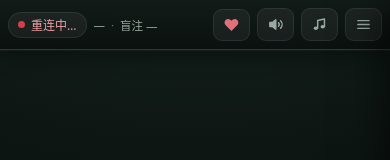
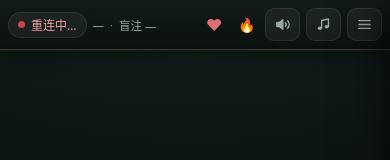
Before and after one commit to Jinzhengxu/poker-table, a website: page public/index.html in a window 390 px wide. Shown: the top 160 px of the page. Drawn offline with Linux system fonts and the light colour scheme.

Commit message:
热词补上入口：德州和掼蛋顶栏各加一条链接
/hotword 一直单向链到另外两张桌，反过来没有，新游戏只能靠手敲网址进。
两张桌的顶栏现在各挂一条 🔥 热词。

390px 的顶栏塞不下第六个按钮：手数和盲注被挤到只剩「盲…」。
手机上把两条换桌链接的药丸外壳去掉，只留符号，省回三十来像素，
顺带让「去别的桌」和旁边的音效/音乐/连麦开关在视觉上分成两类。
顺手把热词页上那条♥掼蛋改成 .table-link，红桃这才染上色。

```diff
--- a/public/index.html
+++ b/public/index.html
@@ -32,6 +32,7 @@
     <div class="grow"></div>
 
     <a class="icon-btn table-link" href="/guandan" title="去掼蛋桌" aria-label="去掼蛋桌"><span class="suit" aria-hidden="true">♥</span><span class="lbl">掼蛋</span></a>
+    <a class="icon-btn hw-link" href="/hotword" title="去热词" aria-label="去热词"><span class="suit" aria-hidden="true">🔥</span><span class="lbl">热词</span></a>
     <button id="btnSound" class="icon-btn" type="button" aria-label="提示音开关" aria-pressed="true">
       <span class="ico-snd" aria-hidden="true"></span><span class="lbl">音效</span>
     </button>
--- a/public/style.css
+++ b/public/style.css
@@ -175,14 +175,16 @@ h3, h4 { margin: 0; font-weight: 600; }
 }
 .icon-btn:hover { color: var(--txt); background: rgba(255, 255, 255, .09); }
 /* 顶栏上那个跳到另一张桌子的链接，也用 .icon-btn 的壳 */
-.table-link, .gd-link { text-decoration: none; font-size: 12px; white-space: nowrap; }
+.table-link, .gd-link, .hw-link { text-decoration: none; font-size: 12px; white-space: nowrap; }
 /* 花色占位和图标一样宽，手机上标签收起来之后按钮不会突然变窄一截 */
-.table-link .suit, .gd-link .suit {
+.table-link .suit, .gd-link .suit, .hw-link .suit {
   width: 15px; text-align: center; flex: 0 0 auto; font-size: 14px; line-height: 1;
 }
 /* 红花色染成红的，手机上只剩一个符号时也一眼看出这是「另一张桌子」，
    而不是旁边那几个开关 */
 .table-link .suit { color: #e2707a; }
+/* 热词那条用的是彩色 emoji，字面尺寸比♠♥大一圈，压小一档才跟花色一样高 */
+.hw-link .suit { font-size: 12px; }
 .icon-btn[aria-pressed="false"] { color: var(--txt-faint); }
 
 /* 图标本体：一个被 SVG 遮罩裁出形状的色块，颜色跟着 currentColor 走 */
@@ -1574,14 +1576,23 @@ h3, h4 { margin: 0; font-weight: 600; }
 }
 
 @media (max-width: 620px) {
-  /* 顶栏在手机上要塞进五个按钮，纯装饰的品牌花色让位给手数和盲注 */
+  /* 顶栏在手机上要塞进六个按钮（两个换桌链接 + 四个开关），
+     纯装饰的品牌花色让位给手数和盲注。间距和内边距也各收一档——
+     390px 的屏上不收的话「盲注 50/100」会被截成「盲…」。 */
   .brand { display: none; }
-  #topbar { gap: 7px; padding-left: 8px; padding-right: 8px; }
+  #topbar { gap: 6px; padding-left: 8px; padding-right: 8px; }
   .icon-btn .lbl { display: none; }
-  .icon-btn { padding: 7px 9px; }
+  .icon-btn { padding: 7px 8px; }
   /* 标签藏起来之后，图标是唯一的信息，放大一档 */
   .ico-snd, .ico-mus, .ico-mic, .ico-menu { width: 17px; height: 17px; }
-  .table-link .suit, .gd-link .suit { width: 17px; font-size: 16px; }
+  .table-link .suit, .gd-link .suit, .hw-link .suit { width: 16px; font-size: 16px; }
+  .hw-link .suit { font-size: 14px; }
+  /* 换桌的链接在手机上脱掉药丸外壳，只留一个符号：既省下三十来像素给盲注，
+     也让「去别的桌」和旁边那几个开关一眼分得开——它们是两类东西。 */
+  .table-link, .gd-link, .hw-link {
+    background: none; border-color: transparent; padding: 7px 4px;
+  }
+  .table-link:hover, .gd-link:hover, .hw-link:hover { background: none; }
   .meta { font-size: 11.5px; }
   /* 连上之后那颗绿点已经说明一切，「已连接」三个字让位给手数和盲注；
      连接中／掉线仍然把字留着，那两种状态光靠一颗点说不清楚。 */
```
Also changed, not shown: public/guandan.html (+1 -0 lines), public/hotword.html (+1 -1 lines), CHANGELOG.md.
